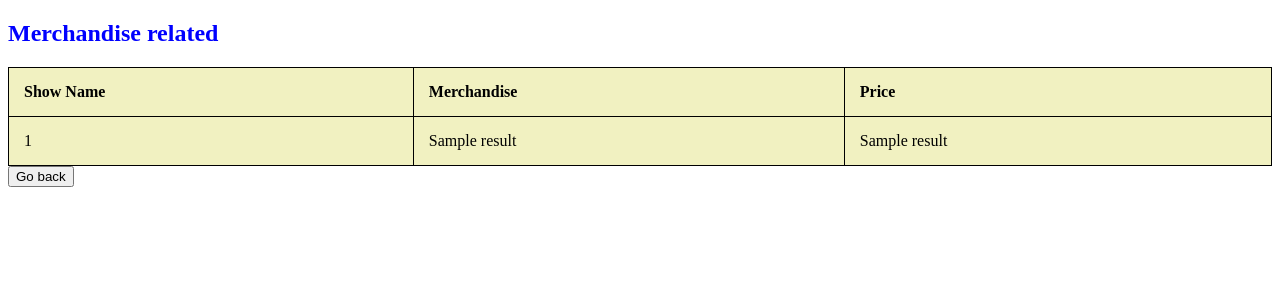
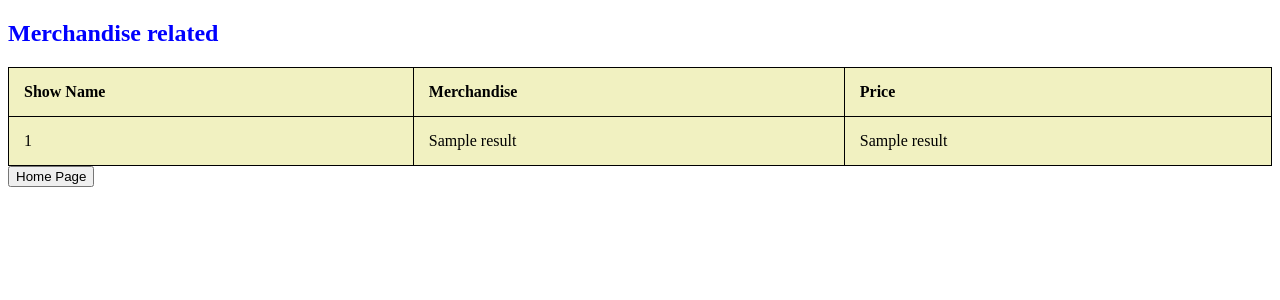
Before and after one commit to JG1109/ticket-master, a Flask app: template templates/shop_results.html in a window 1280 px wide. Shown: the top 300 px of the page. Run offline with Flask 2, Linux system fonts and the light colour scheme; the template is opened without the code that fills it: most values are stand-ins (such as "Sample title", 1, 10 or a date in 2020); parts of the project's set-up code (start-up, migrations or seed data) failed here and were passed over.

Commit message:
Update shop_results.html

```diff
--- a/templates/shop_results.html
+++ b/templates/shop_results.html
@@ -41,11 +41,12 @@ th, td {
 </table>
 </div>
 
-<div>
-<form>
- <input type="button" value="Go back" onclick="history.back()">
-</form>
-<div>
+<button onclick="goBack()">Home Page</button>
+<script>
+function goBack() {
+  window.history.go(-2);
+}
+</script>
 
 </body>
 </html>
```
